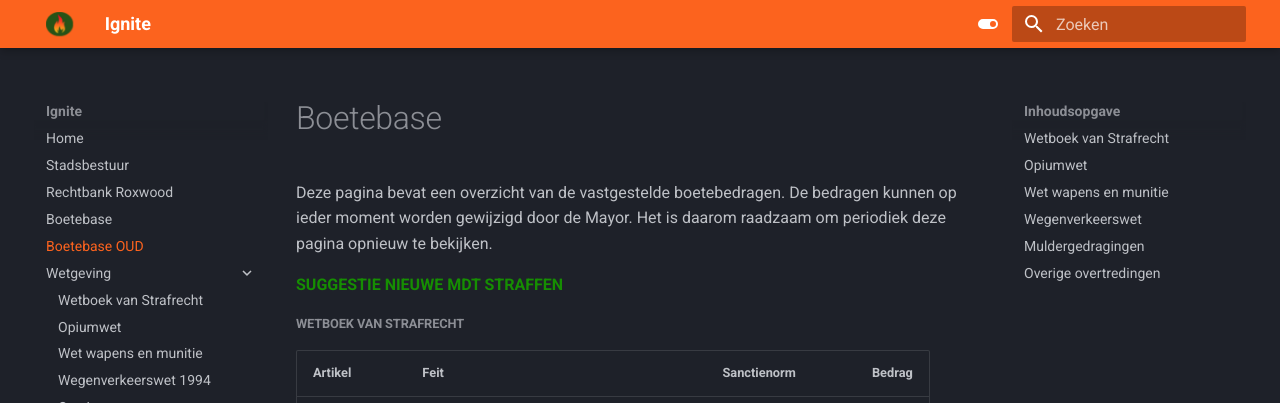
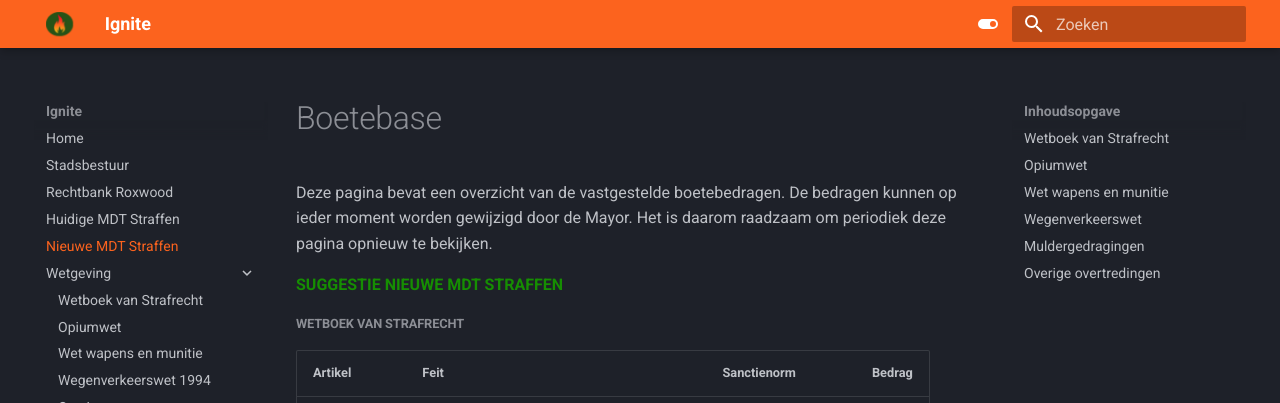
Before and after one commit to NLDenny/wetboek, an MkDocs documentation site: the page built from docs/overig/bboud.md, in a window 1280 px wide. Shown: the top 403 px of the page. Built offline with MkDocs 1.6.1 and Material for MkDocs 9.7.7, drawn with Linux system fonts in a browser that asks for light colours.

Commit message:
Update mkdocs.yml

```diff
--- a/mkdocs.yml
+++ b/mkdocs.yml
@@ -69,8 +69,8 @@ nav:
   - Home: index.md
   - Stadsbestuur: stadsbestuur.md
   - Rechtbank Roxwood: rechtbank.md
-  - Boetebase: overig/bb.md
-  - Boetebase OUD: overig/bboud.md
+  - Huidige MDT Straffen: overig/bb.md
+  - Nieuwe MDT Straffen: overig/bboud.md
   - Wetgeving:
     - Wetboek van Strafrecht: sr.md
     # - Wetboek van Strafvordering: sv.md
```
